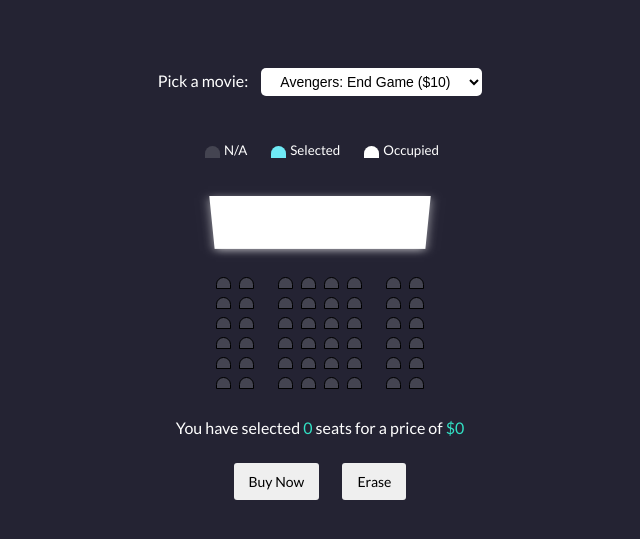
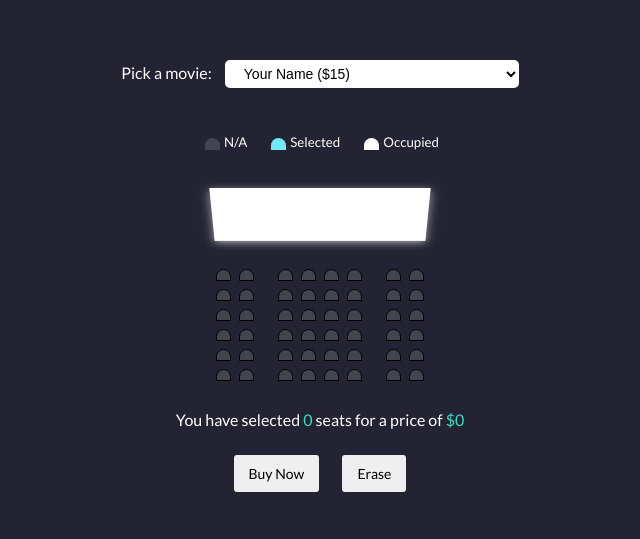
Before and after one commit to Camilo318/Movie-Seat-Booking, a plain HTML site: page index.html in a window 1280 px wide. Shown: the part 129-668 px from the top of the page, without its empty margins (320-960 px from the left). Drawn offline with nearby package versions, Linux system fonts and the light colour scheme.

Commit message:
Add new movies

```diff
--- a/index.html
+++ b/index.html
@@ -10,10 +10,10 @@
     <div class="movie-container">
         <label>Pick a movie:</label>
         <select name="movie" id="movie">
+            <option value="9">Your Name ($15)</option>
+            <option value="12">Spiderman: Into the Spider-Verse ($12)</option>
+            <option value="8">Toy Story 4 ($8)</option>
             <option value="10">Avengers: End Game ($10)</option>
-            <option value="12">Joker ($12)</option>
-            <option value="8">Toy Story 4 ($8)</option>
-            <option value="9">The Lion King ($9)</option>
         </select>
     </div>
 
--- a/style.css
+++ b/style.css
@@ -5,6 +5,7 @@
 }
 
 body {
+    margin: 0;
     font-family: 'Lato', sans-serif;
     background-color: #242333;
     color: white;
```
